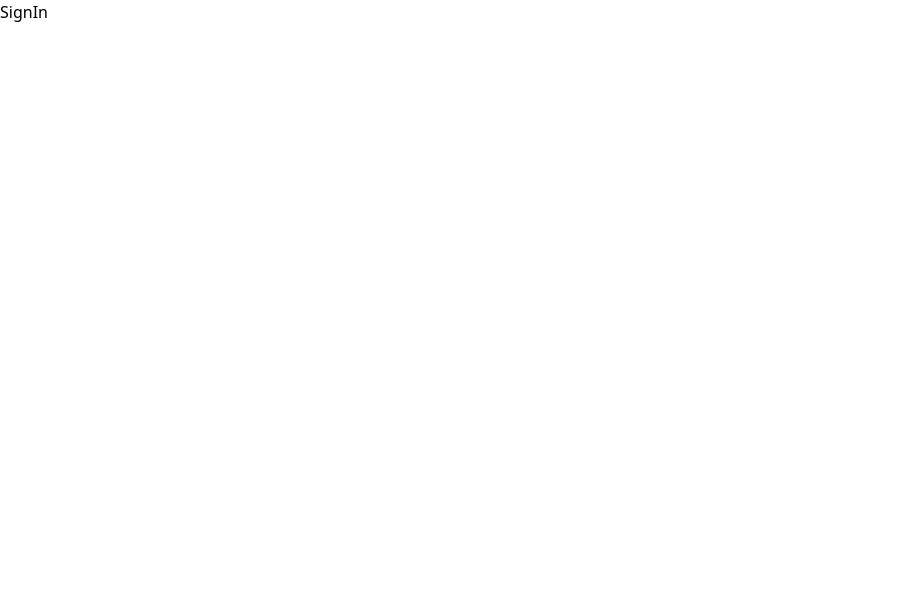
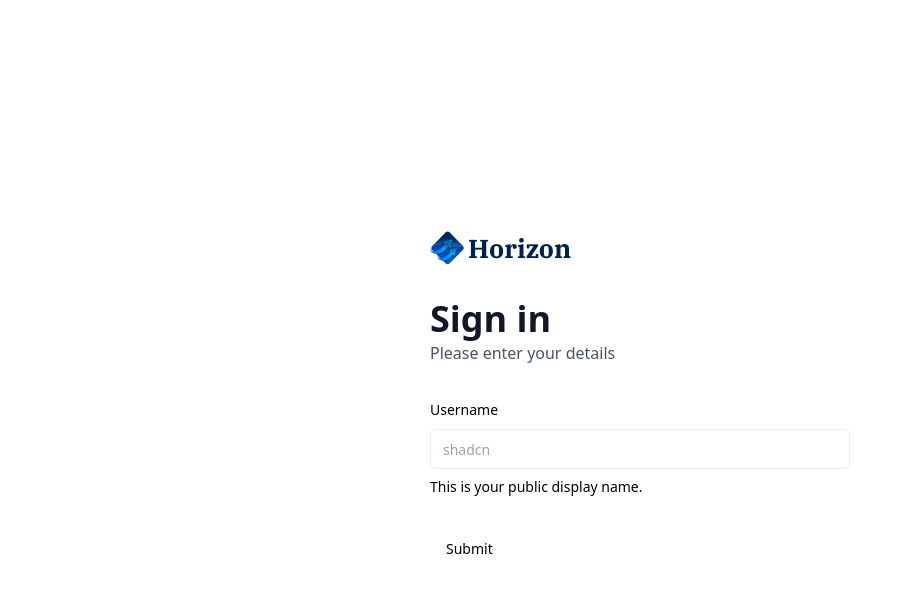
Before and after one commit to flvvius/banking-app, a Next.js app: page /sign-in in a window 1280 px wide. Shown: the top 592 px of the page, without its empty margins (0-912 px from the left). Built offline with nearby package versions, Linux system fonts and the light colour scheme.

Commit message:
started implementing auth - shadcn form

```diff
--- a/app/(auth)/sign-in/page.tsx
+++ b/app/(auth)/sign-in/page.tsx
@@ -1,7 +1,12 @@
+import AuthForm from "@/components/AuthForm";
 import React from "react";
 
 const SignIn = () => {
-  return <div>SignIn</div>;
+  return (
+    <section className="flex-center size-full max-sm:px-6">
+      <AuthForm type="sign-in" />
+    </section>
+  );
 };
 
 export default SignIn;
--- a/app/(auth)/sign-up/page.tsx
+++ b/app/(auth)/sign-up/page.tsx
@@ -1,7 +1,12 @@
+import AuthForm from "@/components/AuthForm";
 import React from "react";
 
 const SignUp = () => {
-  return <div>SignUp</div>;
+  return (
+    <section className="flex-center size-full max-sm:px-6">
+      <AuthForm type="sign-up" />
+    </section>
+  );
 };
 
 export default SignUp;
--- /dev/null
+++ b/components/AuthForm.tsx
@@ -0,0 +1,101 @@
+"use client";
+
+import Image from "next/image";
+import Link from "next/link";
+import React, { useState } from "react";
+
+import { z } from "zod";
+import { zodResolver } from "@hookform/resolvers/zod";
+import { useForm } from "react-hook-form";
+import { Button } from "@/components/ui/button";
+import {
+  Form,
+  FormControl,
+  FormDescription,
+  FormField,
+  FormItem,
+  FormLabel,
+  FormMessage,
+} from "@/components/ui/form";
+import { Input } from "@/components/ui/input";
+
+const formSchema = z.object({
+  username: z.string().min(2, {
+    message: "Username must be at least 2 characters.",
+  }),
+});
+
+const AuthForm = ({ type }: { type: string }) => {
+  const [user, setUser] = useState(null);
+
+  const form = useForm<z.infer<typeof formSchema>>({
+    resolver: zodResolver(formSchema),
+    defaultValues: {
+      username: "",
+    },
+  });
+
+  // 2. Define a submit handler.
+  function onSubmit(values: z.infer<typeof formSchema>) {
+    // Do something with the form values.
+    // ✅ This will be type-safe and validated.
+    console.log(values);
+  }
+
+  return (
+    <section className="auth-form">
+      <header className="flex flex-col gap-5 md:gap-8">
+        <Link href="/" className="cursor-pointer items-center gap-1 flex">
+          <Image
+            src={"/icons/logo.svg"}
+            width={34}
+            height={34}
+            alt="Horizon logo"
+          />
+          <h1 className="text-26 font-ibm-plex-serif font-bold text-black-1">
+            Horizon
+          </h1>
+        </Link>
+        <div className="flex flex-col gap-1 md:gap-3">
+          <h1 className="text-24 lg:text-36 font-semibold text-gray-900">
+            {user ? "Link account" : type === "sign-in" ? "Sign in" : "Sign up"}
+            <p className="text-16 font-normal text-gray-600">
+              {user
+                ? "Link your account to get started"
+                : "Please enter your details"}
+            </p>
+          </h1>
+        </div>
+      </header>
+      {user ? (
+        <div className="flex flex-col gap-4">{/* PlaidLink */}</div>
+      ) : (
+        <>
+          <Form {...form}>
+            <form onSubmit={form.handleSubmit(onSubmit)} className="space-y-8">
+              <FormField
+                control={form.control}
+                name="username"
+                render={({ field }) => (
+                  <FormItem>
+                    <FormLabel>Username</FormLabel>
+                    <FormControl>
+                      <Input placeholder="shadcn" {...field} />
+                    </FormControl>
+                    <FormDescription>
+                      This is your public display name.
+                    </FormDescription>
+                    <FormMessage />
+                  </FormItem>
+                )}
+              />
+              <Button type="submit">Submit</Button>
+            </form>
+          </Form>
+        </>
+      )}
+    </section>
+  );
+};
+
+export default AuthForm;
--- a/components/ui/button.tsx
+++ b/components/ui/button.tsx
@@ -5,7 +5,7 @@
 import { cn } from "@/lib/utils"
 
 const buttonVariants = cva(
-  "inline-flex items-center justify-center whitespace-nowrap rounded-md text-sm font-medium ring-offset-background transition-colors focus-visible:outline-none focus-visible:ring-2 focus-visible:ring-ring focus-visible:ring-offset-2 disabled:pointer-events-none disabled:opacity-50",
+  "inline-flex items-center justify-center gap-2 whitespace-nowrap rounded-md text-sm font-medium ring-offset-background transition-colors focus-visible:outline-none focus-visible:ring-2 focus-visible:ring-ring focus-visible:ring-offset-2 disabled:pointer-events-none disabled:opacity-50 [&_svg]:pointer-events-none [&_svg]:size-4 [&_svg]:shrink-0",
   {
     variants: {
       variant: {
--- /dev/null
+++ b/components/ui/form.tsx
@@ -0,0 +1,178 @@
+"use client"
+
+import * as React from "react"
+import * as LabelPrimitive from "@radix-ui/react-label"
+import { Slot } from "@radix-ui/react-slot"
+import {
+  Controller,
+  ControllerProps,
+  FieldPath,
+  FieldValues,
+  FormProvider,
+  useFormContext,
+} from "react-hook-form"
+
+import { cn } from "@/lib/utils"
+import { Label } from "@/components/ui/label"
+
+const Form = FormProvider
+
+type FormFieldContextValue<
+  TFieldValues extends FieldValues = FieldValues,
+  TName extends FieldPath<TFieldValues> = FieldPath<TFieldValues>
+> = {
+  name: TName
+}
+
+const FormFieldContext = React.createContext<FormFieldContextValue>(
+  {} as FormFieldContextValue
+)
+
+const FormField = <
+  TFieldValues extends FieldValues = FieldValues,
+  TName extends FieldPath<TFieldValues> = FieldPath<TFieldValues>
+>({
+  ...props
+}: ControllerProps<TFieldValues, TName>) => {
+  return (
+    <FormFieldContext.Provider value={{ name: props.name }}>
+      <Controller {...props} />
+    </FormFieldContext.Provider>
+  )
+}
+
+const useFormField = () => {
+  const fieldContext = React.useContext(FormFieldContext)
+  const itemContext = React.useContext(FormItemContext)
+  const { getFieldState, formState } = useFormContext()
+
+  const fieldState = getFieldState(fieldContext.name, formState)
+
+  if (!fieldContext) {
+    throw new Error("useFormField should be used within <FormField>")
+  }
+
+  const { id } = itemContext
+
+  return {
+    id,
+    name: fieldContext.name,
+    formItemId: `${id}-form-item`,
+    formDescriptionId: `${id}-form-item-description`,
+    formMessageId: `${id}-form-item-message`,
+    ...fieldState,
+  }
+}
+
+type FormItemContextValue = {
+  id: string
+}
+
+const FormItemContext = React.createContext<FormItemContextValue>(
+  {} as FormItemContextValue
+)
+
+const FormItem = React.forwardRef<
+  HTMLDivElement,
+  React.HTMLAttributes<HTMLDivElement>
+>(({ className, ...props }, ref) => {
+  const id = React.useId()
+
+  return (
+    <FormItemContext.Provider value={{ id }}>
+      <div ref={ref} className={cn("space-y-2", className)} {...props} />
+    </FormItemContext.Provider>
+  )
+})
+FormItem.displayName = "FormItem"
+
+const FormLabel = React.forwardRef<
+  React.ElementRef<typeof LabelPrimitive.Root>,
+  React.ComponentPropsWithoutRef<typeof LabelPrimitive.Root>
+>(({ className, ...props }, ref) => {
+  const { error, formItemId } = useFormField()
+
+  return (
+    <Label
+      ref={ref}
+      className={cn(error && "text-destructive", className)}
+      htmlFor={formItemId}
+      {...props}
+    />
+  )
+})
+FormLabel.displayName = "FormLabel"
+
+const FormControl = React.forwardRef<
+  React.ElementRef<typeof Slot>,
+  React.ComponentPropsWithoutRef<typeof Slot>
+>(({ ...props }, ref) => {
+  const { error, formItemId, formDescriptionId, formMessageId } = useFormField()
+
+  return (
+    <Slot
+      ref={ref}
+      id={formItemId}
+      aria-describedby={
+        !error
+          ? `${formDescriptionId}`
+          : `${formDescriptionId} ${formMessageId}`
+      }
+      aria-invalid={!!error}
+      {...props}
+    />
+  )
+})
+FormControl.displayName = "FormControl"
+
+const FormDescription = React.forwardRef<
+  HTMLParagraphElement,
+  React.HTMLAttributes<HTMLParagraphElement>
+>(({ className, ...props }, ref) => {
+  const { formDescriptionId } = useFormField()
+
+  return (
+    <p
+      ref={ref}
+      id={formDescriptionId}
+      className={cn("text-sm text-muted-foreground", className)}
+      {...props}
+    />
+  )
+})
+FormDescription.displayName = "FormDescription"
+
+const FormMessage = React.forwardRef<
+  HTMLParagraphElement,
+  React.HTMLAttributes<HTMLParagraphElement>
+>(({ className, children, ...props }, ref) => {
+  const { error, formMessageId } = useFormField()
+  const body = error ? String(error?.message) : children
+
+  if (!body) {
+    return null
+  }
+
+  return (
+    <p
+      ref={ref}
+      id={formMessageId}
+      className={cn("text-sm font-medium text-destructive", className)}
+      {...props}
+    >
+      {body}
+    </p>
+  )
+})
+FormMessage.displayName = "FormMessage"
+
+export {
+  useFormField,
+  Form,
+  FormItem,
+  FormLabel,
+  FormControl,
+  FormDescription,
+  FormMessage,
+  FormField,
+}
--- /dev/null
+++ b/components/ui/input.tsx
@@ -0,0 +1,25 @@
+import * as React from "react"
+
+import { cn } from "@/lib/utils"
+
+export interface InputProps
+  extends React.InputHTMLAttributes<HTMLInputElement> {}
+
+const Input = React.forwardRef<HTMLInputElement, InputProps>(
+  ({ className, type, ...props }, ref) => {
+    return (
+      <input
+        type={type}
+        className={cn(
+          "flex h-10 w-full rounded-md border border-input bg-background px-3 py-2 text-sm ring-offset-background file:border-0 file:bg-transparent file:text-sm file:font-medium file:text-foreground placeholder:text-muted-foreground focus-visible:outline-none focus-visible:ring-2 focus-visible:ring-ring focus-visible:ring-offset-2 disabled:cursor-not-allowed disabled:opacity-50",
+          className
+        )}
+        ref={ref}
+        {...props}
+      />
+    )
+  }
+)
+Input.displayName = "Input"
+
+export { Input }
--- /dev/null
+++ b/components/ui/label.tsx
@@ -0,0 +1,26 @@
+"use client"
+
+import * as React from "react"
+import * as LabelPrimitive from "@radix-ui/react-label"
+import { cva, type VariantProps } from "class-variance-authority"
+
+import { cn } from "@/lib/utils"
+
+const labelVariants = cva(
+  "text-sm font-medium leading-none peer-disabled:cursor-not-allowed peer-disabled:opacity-70"
+)
+
+const Label = React.forwardRef<
+  React.ElementRef<typeof LabelPrimitive.Root>,
+  React.ComponentPropsWithoutRef<typeof LabelPrimitive.Root> &
+    VariantProps<typeof labelVariants>
+>(({ className, ...props }, ref) => (
+  <LabelPrimitive.Root
+    ref={ref}
+    className={cn(labelVariants(), className)}
+    {...props}
+  />
+))
+Label.displayName = LabelPrimitive.Root.displayName
+
+export { Label }
--- a/package.json
+++ b/package.json
@@ -9,7 +9,9 @@
     "lint": "next lint"
   },
   "dependencies": {
+    "@hookform/resolvers": "^3.9.0",
     "@radix-ui/react-dialog": "^1.1.2",
+    "@radix-ui/react-label": "^2.1.0",
     "@radix-ui/react-slot": "^1.1.0",
     "chart.js": "^4.4.4",
     "class-variance-authority": "^0.7.0",
@@ -21,8 +23,10 @@
     "react-chartjs-2": "^5.2.0",
     "react-countup": "^6.5.3",
     "react-dom": "^18",
+    "react-hook-form": "^7.53.1",
     "tailwind-merge": "^2.5.2",
-    "tailwindcss-animate": "^1.0.7"
+    "tailwindcss-animate": "^1.0.7",
+    "zod": "^3.23.8"
   },
   "devDependencies": {
     "@types/node": "^20",
```
Also changed, not shown: 1 other file (tests, documents, lock files or other folders).
